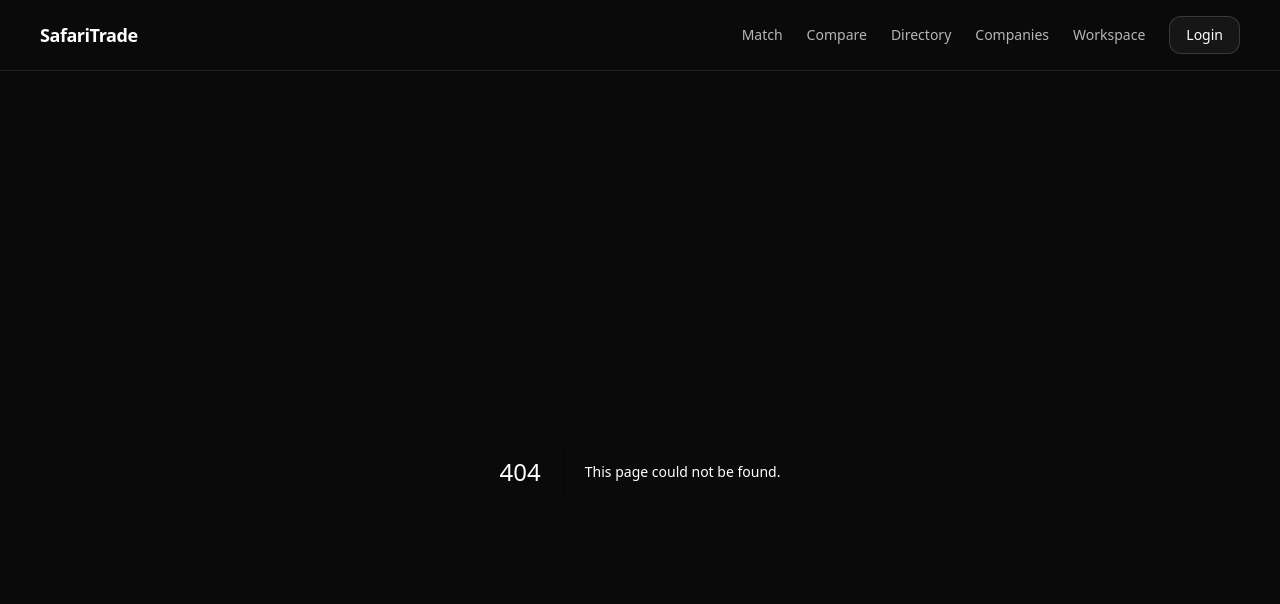
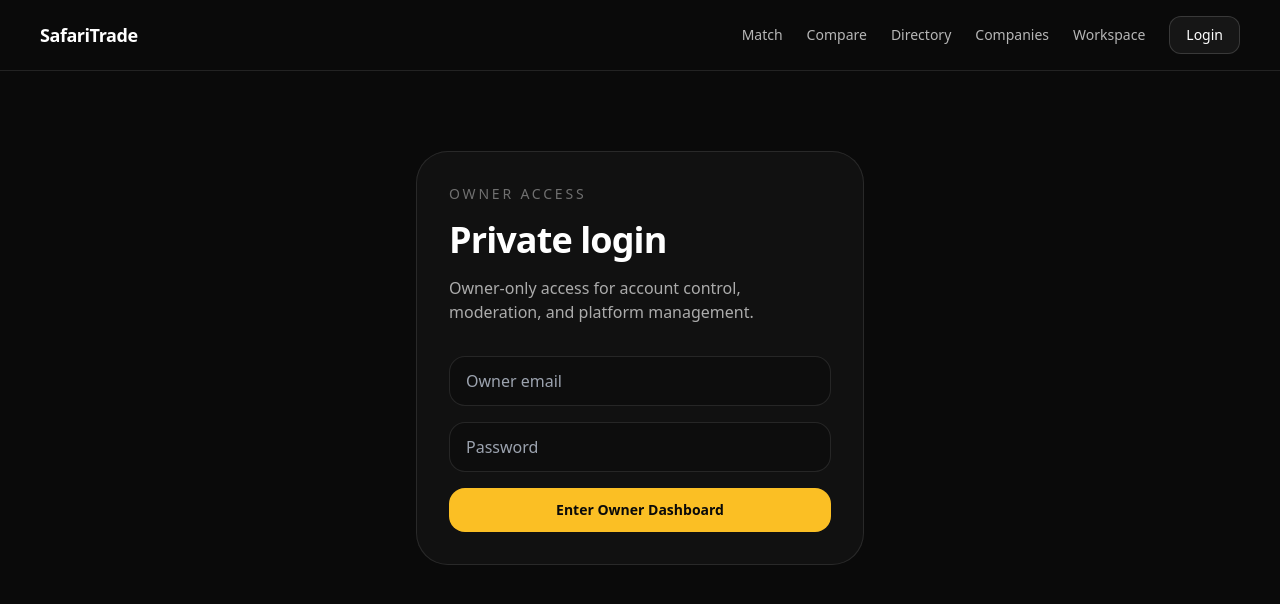
Before and after one commit to aisafarimarketing-ux/safari-trade-directory, a Next.js app: page /owner/login in a window 1280 px wide. Before the commit this address had no page. Shown: the top 604 px of the page. Built offline with nearby package versions, Linux system fonts and the light colour scheme.

Commit message:
Create page.tsx

```diff
--- /dev/null
+++ b/src/app/owner/login/page.tsx
@@ -0,0 +1,64 @@
+"use client";
+
+import { useRouter } from "next/navigation";
+import { useState } from "react";
+
+export default function OwnerLoginPage() {
+  const router = useRouter();
+  const [email, setEmail] = useState("");
+  const [password, setPassword] = useState("");
+
+  function handleLogin(e: React.FormEvent) {
+    e.preventDefault();
+
+    localStorage.setItem("owner_session", "active");
+    localStorage.setItem("owner_email", email);
+
+    router.push("/owner/dashboard");
+  }
+
+  return (
+    <main className="min-h-screen bg-neutral-950 px-6 py-20 text-white">
+      <div className="mx-auto max-w-md rounded-[32px] border border-white/10 bg-white/[0.03] p-8">
+        <p className="text-sm uppercase tracking-[0.2em] text-white/40">
+          Owner Access
+        </p>
+
+        <h1 className="mt-4 text-4xl font-semibold tracking-tight">
+          Private login
+        </h1>
+
+        <p className="mt-4 text-white/65">
+          Owner-only access for account control, moderation, and platform management.
+        </p>
+
+        <form onSubmit={handleLogin} className="mt-8 space-y-4">
+          <input
+            type="email"
+            placeholder="Owner email"
+            value={email}
+            onChange={(e) => setEmail(e.target.value)}
+            className="w-full rounded-2xl border border-white/10 bg-black/20 px-4 py-3 text-white outline-none"
+            required
+          />
+
+          <input
+            type="password"
+            placeholder="Password"
+            value={password}
+            onChange={(e) => setPassword(e.target.value)}
+            className="w-full rounded-2xl border border-white/10 bg-black/20 px-4 py-3 text-white outline-none"
+            required
+          />
+
+          <button
+            type="submit"
+            className="w-full rounded-2xl bg-amber-400 px-5 py-3 text-sm font-semibold text-neutral-950"
+          >
+            Enter Owner Dashboard
+          </button>
+        </form>
+      </div>
+    </main>
+  );
+}
```
